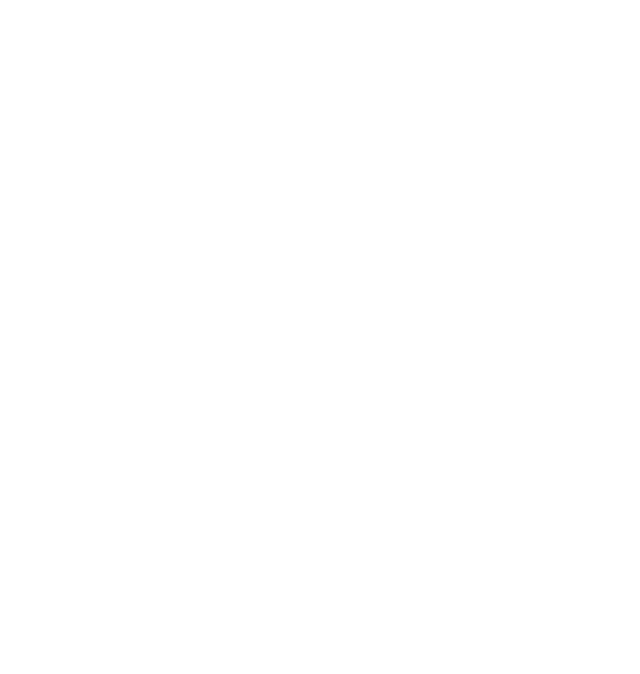
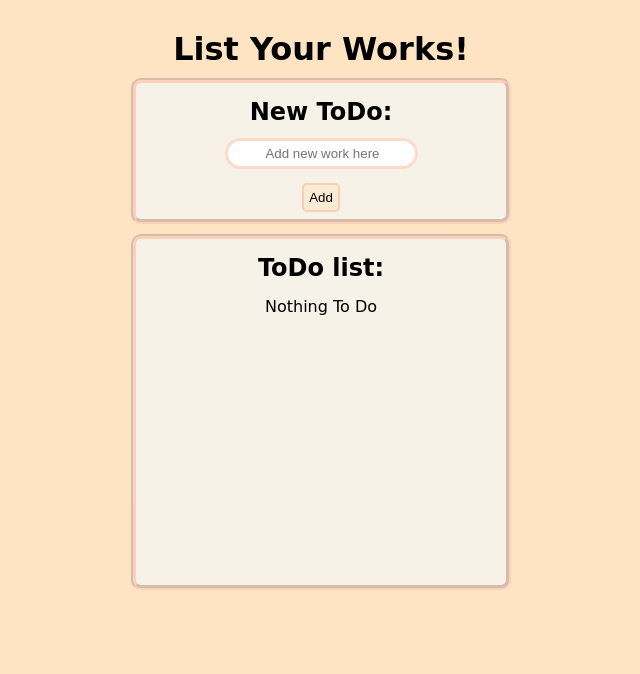
Before and after one commit to Lotfibayannooshin/ToDo-App, a plain HTML site: page to-do-app.html in a window 1280 px wide. Shown: the whole page, without its empty margins (319-959 px from the left). Drawn offline with Linux system fonts and the light colour scheme.

Commit message:
master todo app

```diff
--- a/to-do-app.css
+++ b/to-do-app.css
@@ -0,0 +1,99 @@
+*{
+    box-sizing: border-box;
+    padding: 0px;
+    margin: 0px;
+    text-align: center;
+}
+
+html,
+body{
+    height: 100%;
+    width: 100%;
+    background-color: bisque;
+    font-family: cursive;
+    position: relative;
+    padding: 5px;
+}
+
+.main-container {
+    position: absolute;
+    top: 50%;
+    left: 50%;
+    transform: translate(-50%, -50%);
+    width: 100%;
+    height: 100%;
+}
+
+.Main-header{
+    width: 100%;
+    border: none;
+    position: relative;
+    padding-top: 25px;
+    margin-bottom: 10px;
+}
+
+.Main-app{
+    width: 80%;
+    height: 75%;
+    max-width: 400px;
+    margin: 0 auto;
+}
+
+.input-container, .list-container{
+    padding: 5px;
+    border: 5px groove #ffa07a66;
+    border-radius: 10px;
+    margin: 10px;
+    background-color: #f7f2e7;
+}
+
+.header-input{
+    height: 40%;
+    padding: 10px;
+}
+
+.to-do-input{
+    height: 25%;
+    font-size: larger;
+    padding: 2px;
+}
+
+input{
+    border: 3px solid #ffa07a66;
+    border-radius: 20px;
+    padding: 5px;
+}
+
+button{
+    border: 2px solid #ffa07a66;
+    border-radius: 5px;
+    background-color: antiquewhite;
+    padding: 5px;
+}
+
+.add-container{
+    width: 50%;
+    margin: 10px auto 0;
+    padding: 2px;
+}
+
+.list-container{
+    height: 60%;
+}
+
+.li-container{
+    height: 87%;
+}
+
+.header-list , .li-container{
+    padding: 5px;
+    margin: 5px;
+}
+.to-do-li{
+    list-style: square;
+    padding: 0 20px;
+}
+
+.to-do-li li {
+    text-align: left;
+}
--- a/to-do-app.html
+++ b/to-do-app.html
@@ -1,7 +1,44 @@
 <!DOCTYPE html>
+
 <head>
+    <meta charset="utf-8" />
+    <meta name="viewport" content="width=device-width, initial-scale=1" />
+    <title>to-do-list app</title>
+    <link rel="stylesheet" type="text/css" href="to-do-app.css" />
+    <script src="to-do-app.js"></script>
+</head>
 
-</head>
 <body>
+    <div class="main-container">
+        <div class="Main-header">
+            <h1>List Your Works!</h1>
+        </div>
+        <div class="Main-app">
+            <div class="input-container">
+                <div class="header-input">
+                    <h2>New ToDo: </h2>
+                </div>
+                <div class="to-do-input">
+                    <input id="todo-input" type="text" placeholder=" Add new work here" />
+                </div>
+                <div class="add-container">
+                    <button id="add" class="plus" type="button" onclick="additem()">
+                        Add
+                    </button>
+                </div>
+            </div>
+            <div class="list-container">
+                <div class="header-list">
+                    <h2>ToDo list:
+                    </h2>
+                </div>
+                <div class="li-container">
+                    <div id="list-title"></div>
+                    <ul class="to-do-li" id="to-do">
+                    </ul>
+                </div>
+            </div>
+        </div>
+    </div>
 
 </body>
--- a/to-do-app.js
+++ b/to-do-app.js
@@ -0,0 +1,22 @@
+"use strict";
+window.onload = function () {
+    document.getElementById('todo-input').nodeValue = "";
+    document.getElementById('list-title').innerHTML = "Nothing To Do";
+}
+
+function additem() {
+    var inputwtd = document.getElementById('todo-input');
+    var listitem = document.getElementById('to-do');
+    var x = "";
+    x = inputwtd.value;
+
+    if (x.length === 0) {
+        alert('insert a work which want to do,please')
+    } else {
+        let todo = document.createElement('li');
+        todo.innerHTML = x;
+        listitem.appendChild(todo);
+        x = "";
+        document.getElementById('list-title').innerHTML = "";
+    }
+}
```
